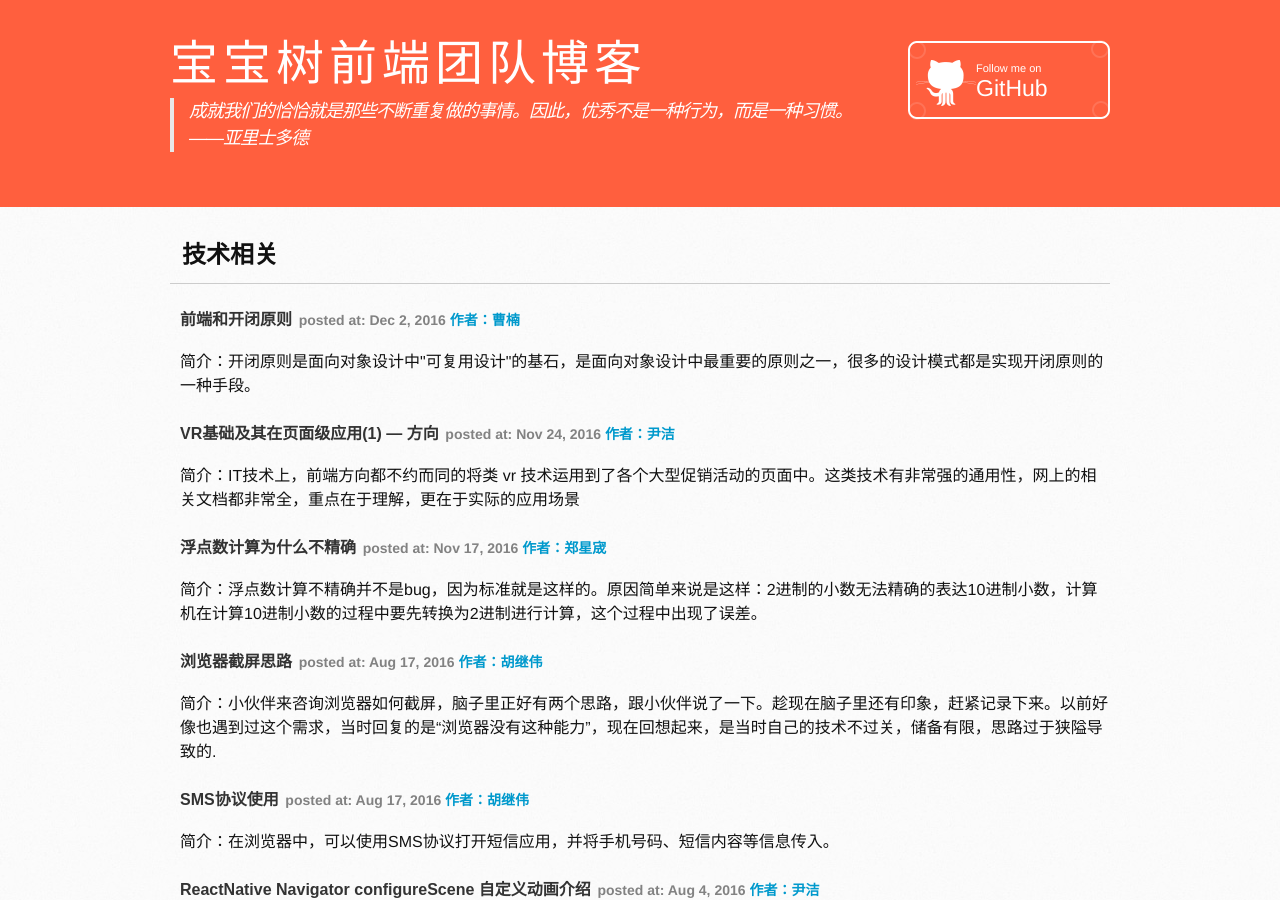
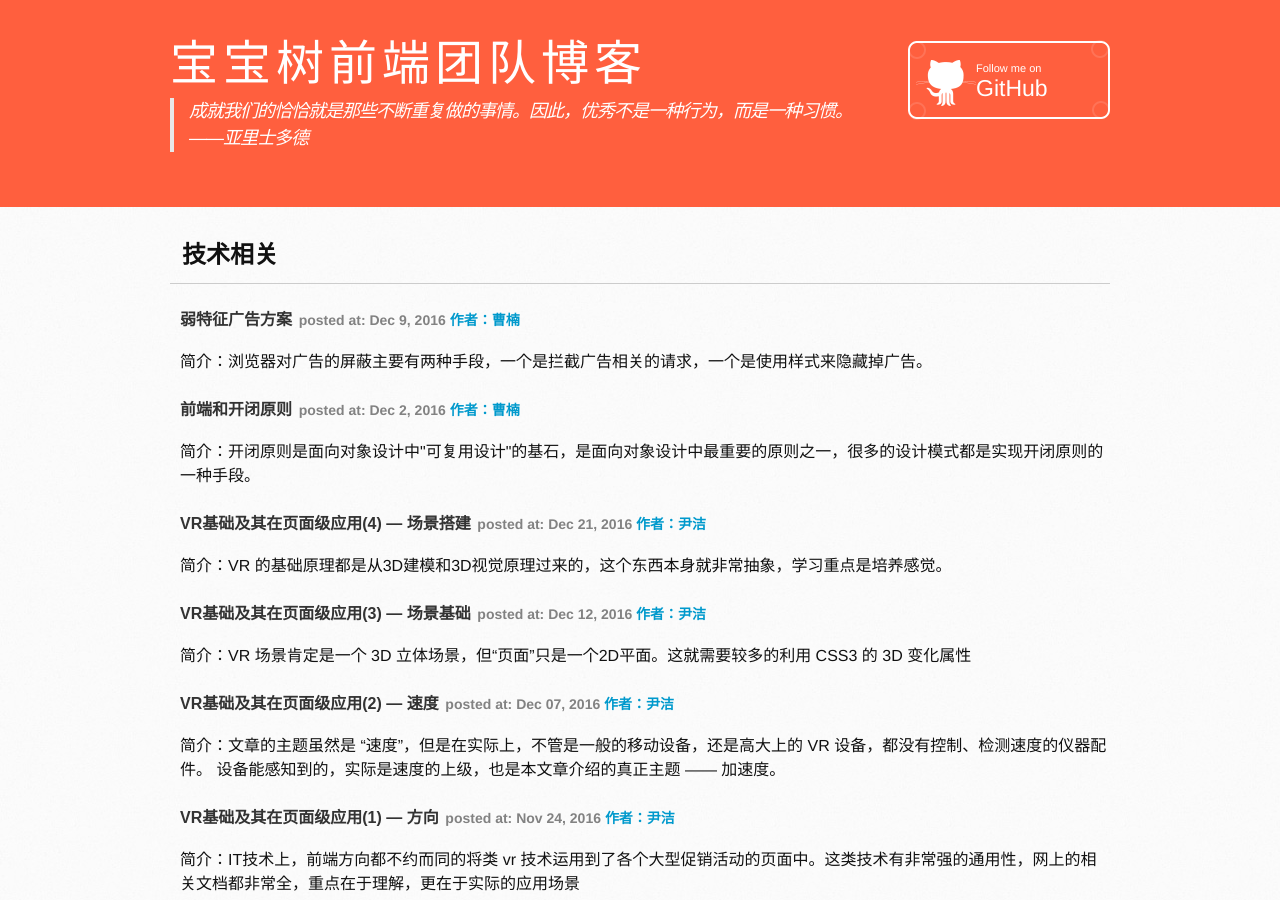
Before and after one commit to bystep15/bystep15.github.io, a Jekyll site: the page built from index.html, in a window 1280 px wide and 900 px high. Built offline with Jekyll 4.4.1, drawn with Linux system fonts in a browser that asks for light colours; the list of posts is cut into pages by our own code.

Commit message:
add blog

```diff
--- a/_data/weekly.yml
+++ b/_data/weekly.yml
@@ -1,8 +1,32 @@
+- author: 曹楠
+  title: 弱特征广告方案
+  time: Dec 9, 2016
+  href: https://github.com/cnsnake11/blog/blob/master/%E5%85%B6%E5%AE%83/%E5%BC%B1%E7%89%B9%E5%BE%81%E5%B9%BF%E5%91%8A%E6%96%B9%E6%A1%88.md
+  description:  浏览器对广告的屏蔽主要有两种手段，一个是拦截广告相关的请求，一个是使用样式来隐藏掉广告。
+
 - author: 曹楠
   title: 前端和开闭原则
   time: Dec 2, 2016
   href: https://github.com/cnsnake11/blog/blob/master/%E5%85%B6%E5%AE%83/%E5%89%8D%E7%AB%AF%E5%92%8C%E5%BC%80%E9%97%AD%E5%8E%9F%E5%88%99.md
   description: 开闭原则是面向对象设计中"可复用设计"的基石，是面向对象设计中最重要的原则之一，很多的设计模式都是实现开闭原则的一种手段。
+
+- author: 尹洁
+  title: VR基础及其在页面级应用(4) — 场景搭建
+  time: Dec 21, 2016
+  href: http://yj1438.github.io/2016/12/21/vr_scene_2.html
+  description: VR 的基础原理都是从3D建模和3D视觉原理过来的，这个东西本身就非常抽象，学习重点是培养感觉。
+
+- author: 尹洁
+  title: VR基础及其在页面级应用(3) — 场景基础
+  time: Dec 12, 2016
+  href: http://yj1438.github.io/2016/12/12/vr_scene_1.html
+  description:  VR 场景肯定是一个 3D 立体场景，但“页面”只是一个2D平面。这就需要较多的利用 CSS3 的 3D 变化属性
+
+- author: 尹洁
+  title: VR基础及其在页面级应用(2) — 速度
+  time: Dec 07, 2016
+  href: http://yj1438.github.io/2016/12/07/vr_acceleration.html
+  description: 文章的主题虽然是 “速度”，但是在实际上，不管是一般的移动设备，还是高大上的 VR 设备，都没有控制、检测速度的仪器配件。 设备能感知到的，实际是速度的上级，也是本文章介绍的真正主题 —— 加速度。
 
 - author: 尹洁
   title: VR基础及其在页面级应用(1) — 方向
```
Also changed, not shown: 1 other file.
